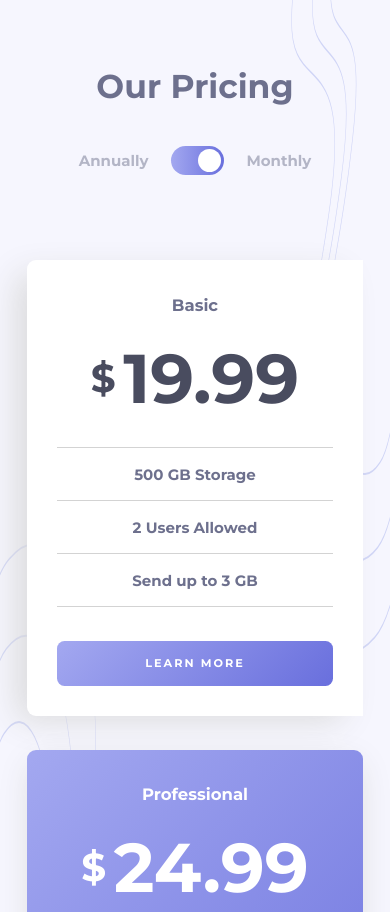
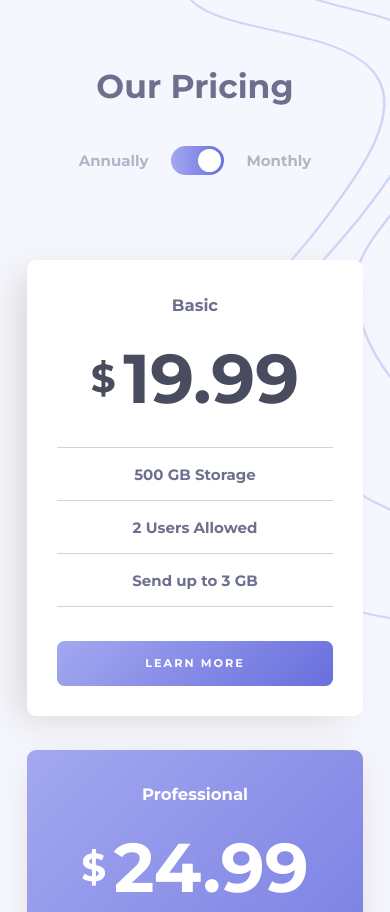
Before and after one commit to rarrietat/pricing-component-with-toggle, a plain HTML site: page index.html in a window 390 px wide. Shown: the top 912 px of the page. Drawn offline with Linux system fonts and the light colour scheme.

Commit message:
background mobile

```diff
--- a/css/styles.scss
+++ b/css/styles.scss
@@ -16,35 +16,12 @@ body{
     background-repeat: no-repeat;
     font-family: 'Montserrat', sans-serif;
     background-color: $Very_Light_Grayish_Blue;
+    background-image: url(../images/bg-top.svg), url(../images/bg-bottom.svg);
+    background-position: right top, left bottom;
+    background-size: 26.05% 77.5%, 24.5% 35.75%;
     min-width: 100vw;
     min-height: 100vh;
     overflow-x: hidden;
-}
-
-.bg1{
-    position: fixed;
-    top: 0;
-    right: 0;
-    width: 26.05%;
-    height: 77.5%;
-    z-index: -1;
-    img{
-        width: 100%;
-        height: 100%;
-    }
-}
-.bg2{
-    position: fixed;
-    left: 0;
-    top: 100%;
-    transform: translateY(-100%);
-    width: 24.5%;
-    height: 35.75%;
-    z-index: -1;
-    img{
-        width: 100%;
-        height: 100%;
-    }
 }
 
 header{
@@ -262,6 +239,11 @@ footer {
     :root{
         font-size: 15px;
     }
+    body{
+        background-image: url(../images/bg-top.svg);
+        background-position: -188% -4%;
+        background-size: 122.5% 38%;
+    }
     header{
         h1{
             font-size: 2.2rem;
@@ -279,6 +261,7 @@ footer {
             width: 100%;
             padding: 2.3rem 2rem 2rem;
             margin-bottom: 12.3%;
+            border-radius: .6rem;
             h3{
                 margin-bottom: 1.4rem;
             }
--- a/index.html
+++ b/index.html
@@ -22,9 +22,6 @@
       <h2>Monthly</h2>
     </div>
   </header>
-
-  <div class="bg1"><img src="images/bg-top.svg"></div>
-  <div class="bg2"><img src="images/bg-bottom.svg"></div>
 
   <section class="container">
     <div class="card">
```
Also changed, not shown: css/styles.min.css, 1 other file.
